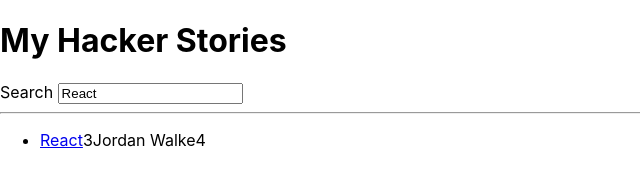
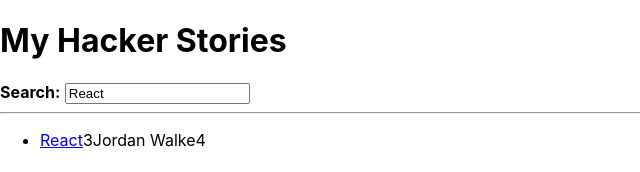
Before and after one commit to ranton/learning-react, a React (Create React App) app: page / in a window 1280 px wide. Shown: the top 172 px of the page, without its empty margins (0-640 px from the left). Built offline with nearby package versions, Linux system fonts and the light colour scheme.

Commit message:
Added React component composition

```diff
--- a/src/App.js
+++ b/src/App.js
@@ -46,10 +46,11 @@
       <h1>My Hacker Stories</h1>
       <InputWithLabel
         id="search"
-        label="Search"
         value={searchTerm}
         onInputChange={handleSearch}
-      />
+      >
+        <strong>Search:</strong>
+      </InputWithLabel>
       <hr />
       <List list={searchedStories} />
     </div>
@@ -86,11 +87,11 @@
 }
 
 const InputWithLabel = (
-  { id, label, value, type='text', onInputChange }
+  { id, label, value, type = 'text', onInputChange, children }
 ) => {
   return (
     <>
-      <label htmlFor={id}>{label}</label>
+      <label htmlFor={id}>{children}</label>
       &nbsp;
       <input id={id}
         type={type}
```
